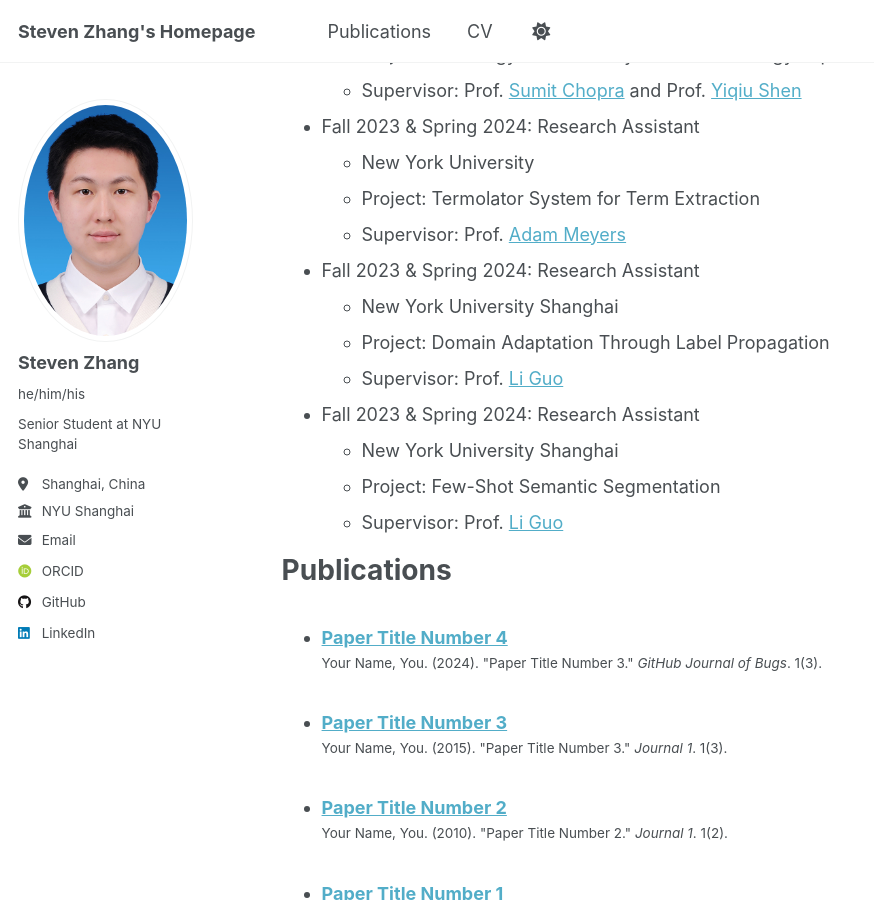
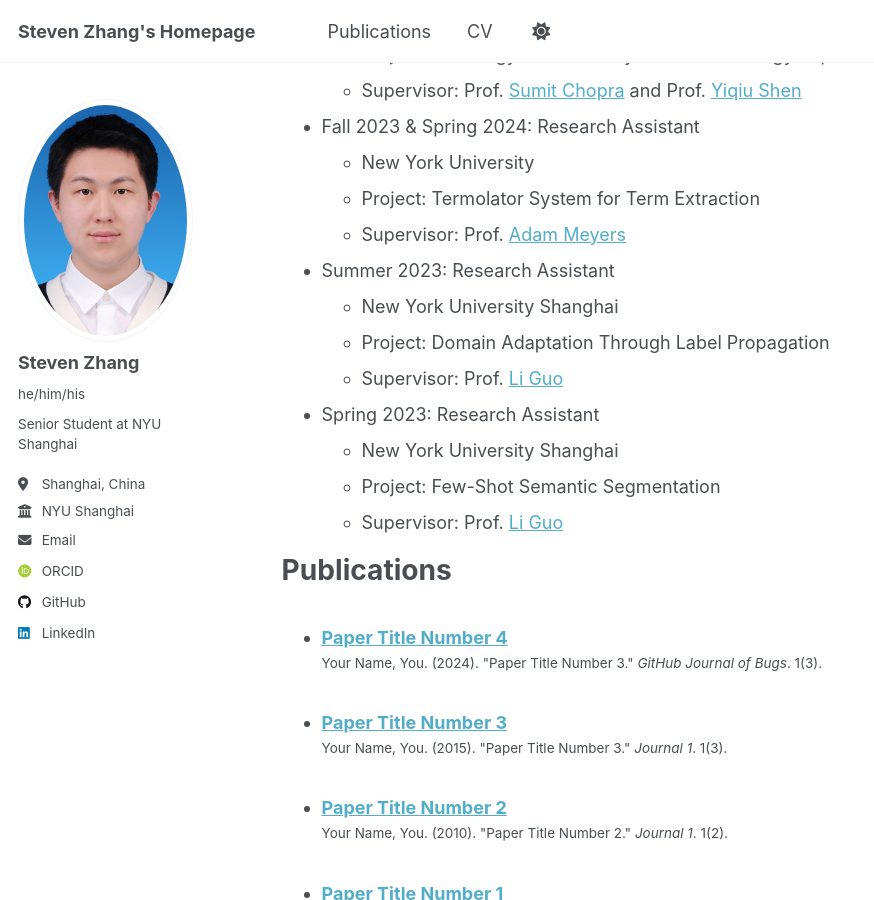
Before and after one commit to qingYzhang/qingYzhang.github.io, a Jekyll site: the page built from _pages/cv.md, in a window 1280 px wide and 900 px high, scrolled down 501 px. Shown: the whole window, without its empty margins (0-874 px from the left). Built offline with Jekyll 4.4.1, drawn with Linux system fonts in a browser that asks for light colours; some web fonts are replaced.

Commit message:
Update cv.md

```diff
--- a/_pages/cv.md
+++ b/_pages/cv.md
@@ -31,12 +31,12 @@ Research experience
   * Project: Termolator System for Term Extraction
   * Supervisor: Prof. [Adam Meyers](https://nlp.cs.nyu.edu/people/meyers.html)
 
-* Fall 2023 & Spring 2024: Research Assistant
+* Summer 2023: Research Assistant
   * New York University Shanghai
   * Project: Domain Adaptation Through Label Propagation
   * Supervisor: Prof. [Li Guo](https://research.shanghai.nyu.edu/centers-and-institutes/datascience/people/li-guo)
 
-* Fall 2023 & Spring 2024: Research Assistant
+* Spring 2023: Research Assistant
   * New York University Shanghai
   * Project: Few-Shot Semantic Segmentation
   * Supervisor: Prof. [Li Guo](https://research.shanghai.nyu.edu/centers-and-institutes/datascience/people/li-guo)
```
